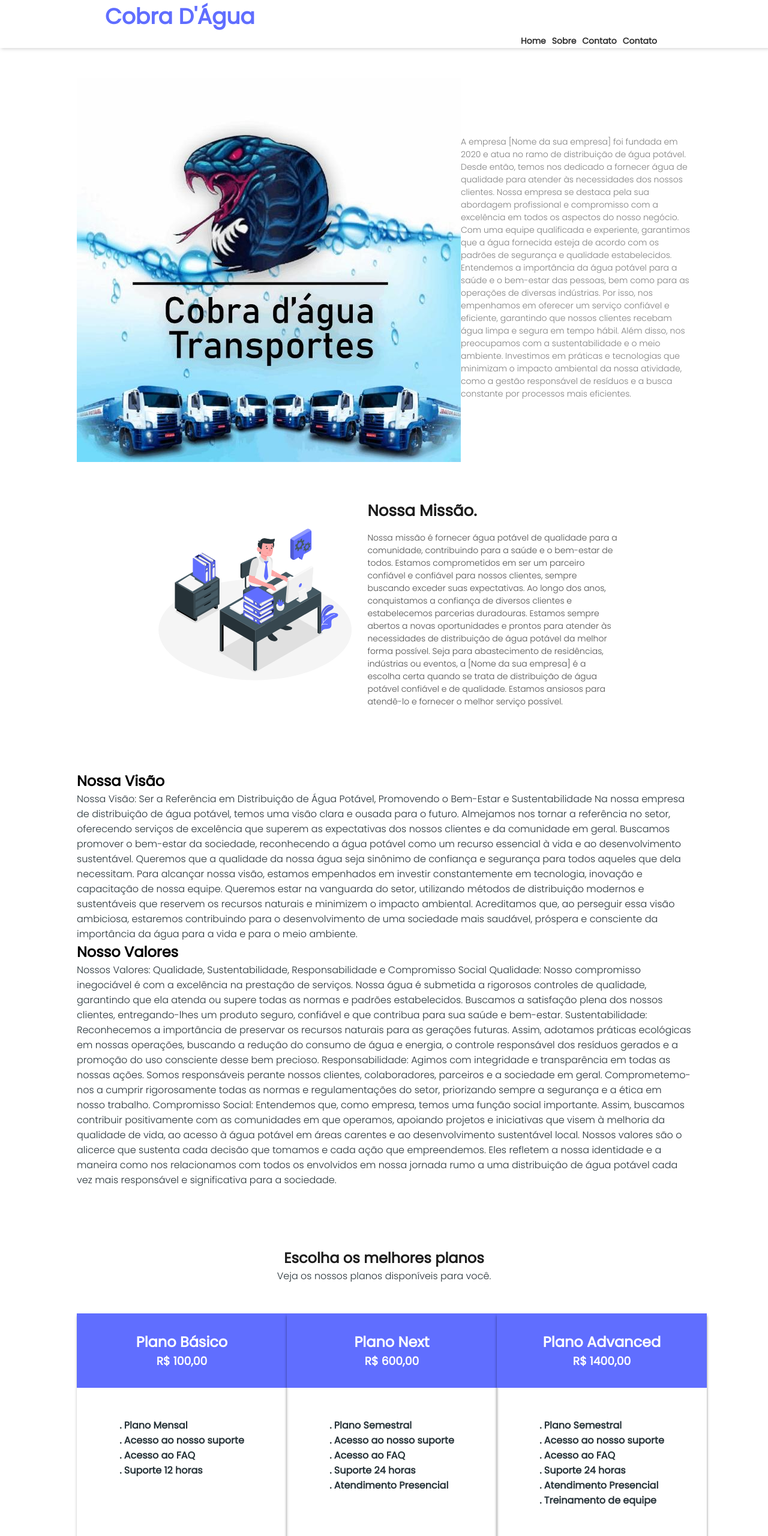
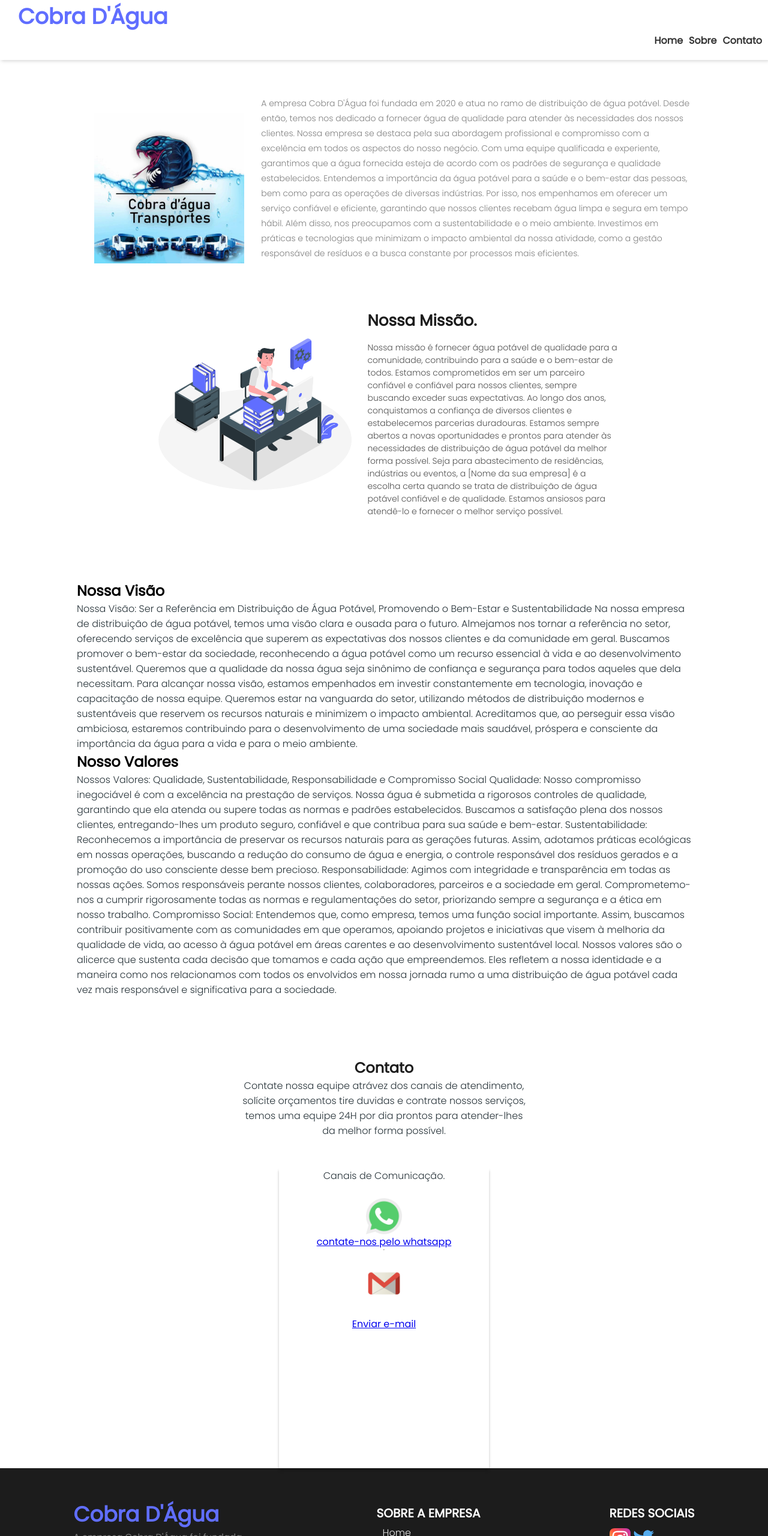
Before and after one commit to joaoMicheletti/CobraDagua, a plain HTML site: page index.html in a window 1280 px wide. Shown: the top 2560 px of the page at 60% size. Drawn offline with Linux system fonts and the light colour scheme.

Commit message:
ultimo commit
finalizada a pagina da empresa Cobra D'Àgua.

```diff
--- a/index.html
+++ b/index.html
@@ -24,18 +24,22 @@
             <li><a href="#home">Home</a></li>
             <li><a href="#servicos">Sobre</a></li>
             <li><a href="#planos">Contato</a></li>
-            <li><a href="#contato">Contato</a></li>
         </ul>
     </nav>
 
     <!--Principal-->
+    <br/>
+    <br/>
     <main class="container2 main" id="home">
-        <div class="box-img">
-            <img src="Img/logo.jpg">
+        <div id="box-img">
+            <br/>
+            <img id="Logo_home" src="Img/logo.jpg">
         </div>
-        <div class="box-text">
+        <br/>
+        <div id="box-text">
             <p>
-                A empresa [Nome da sua empresa] foi fundada em 2020 e atua no ramo de distribuição de água potável.
+                A empresa
+                Cobra D'Água foi fundada em 2020 e atua no ramo de distribuição de água potável.
                 Desde então, temos nos dedicado a fornecer água de qualidade para atender às necessidades dos nossos clientes.
                 Nossa empresa se destaca pela sua abordagem profissional e compromisso com a excelência em todos os aspectos do nosso negócio.
                 Com uma equipe qualificada e experiente, garantimos que a água fornecida esteja de acordo com os padrões de segurança e qualidade estabelecidos.
@@ -51,7 +55,7 @@
     <!--Sobre-->
     <section class="about container2">
         <div>
-            <img class="img-about" src="Img/Working-amico.svg" alt="" srcset="">
+            <img id="img_missao" class="img-about" src="Img/Working-amico.svg" alt="" srcset="">
         </div>
         <div class="about-text">
             <h1>Nossa Missão.</h1>
@@ -124,58 +128,28 @@
     <!--Serviços-->
     <section class="container services" id="planos">
         <div class="servicesText">
-            <h1>Escolha os melhores planos</h1>
-            <p>Veja os nossos planos disponíveis para você.</p>
+            <h1>Contato</h1>
+            <p>
+                Contate  nossa equipe atrávez dos canais de atendimento, solícite orçamentos tire duvidas e contrate nossos serviços,
+                temos uma equipe 24H por dia prontos para atender-lhes  da melhor forma possível.
+            </p>
         </div>
 
         <div class="card-container">
-            <div class="cardService">
-                <div class="cardTitle">
-                    <h2>Plano Básico</h2>
-                    <h3>R$ 100,00</h3>
-                </div>
-
-                <div class="cardText">
-                    <p>. Plano Mensal</p>
-                    <p>. Acesso ao nosso suporte</p>
-                    <p>. Acesso ao FAQ</p>
-                    <p>. Suporte 12 horas</p>
-                </div>
-            </div>
 
             <div class="cardService">
-                <div class="cardService">
-                    <div class="cardTitle">
-                        <h2>Plano Next</h2>
-                        <h3>R$ 600,00</h3>
-                    </div>
-
-                    <div class="cardText">
-                        <p>. Plano Semestral</p>
-                        <p>. Acesso ao nosso suporte</p>
-                        <p>. Acesso ao FAQ</p>
-                        <p>. Suporte 24 horas</p>
-                        <p>. Atendimento Presencial</p>
-                    </div>
-                </div>
-            </div>
-
-            <div class="cardService">
-                <div class="cardService">
-                    <div class="cardTitle">
-                        <h2>Plano Advanced</h2>
-                        <h3>R$ 1400,00</h3>
-                    </div>
-
-                    <div class="cardText">
-                        <p>. Plano Semestral</p>
-                        <p>. Acesso ao nosso suporte</p>
-                        <p>. Acesso ao FAQ</p>
-                        <p>. Suporte 24 horas</p>
-                        <p>. Atendimento Presencial</p>
-                        <p>. Treinamento de equipe</p>
-                    </div>
-                </div>
+                <p>Canais de Comunicação.</p>
+                <br/>
+                <img src="./Img/whatsapp.png" alt="img_whatsapp"/>
+                <a target="_blank"
+                rel='noreferrer'
+                href='https://api.whatsapp.com/send?phone=5511930054462'
+                className="LKWhatsapp">contate-nos pelo whatsapp</a>
+                <hr/>
+                <br/>
+                <img src="./Img/logo-gmail-256.png" alt="logo_gmail"/>
+                <br/>
+                <a target="_blank" href="mailto:cobraDagua.services@outlook.com">Enviar e-mail</a>
             </div>
     </section>
 
@@ -184,8 +158,11 @@
 
         <div class="container2 helper">
             <div class="column">
-                <h1>SOS Helpdesk </h1>
-                <span>Se a sua empresa tem problemas com computadores, impressoras e  infraestratura de rede, deixe seu problema com a gente.</span>
+                <h1>Cobra D'Água</h1>
+                <span>
+                    A empresa Cobra D'Água  foi fundada em 2020 e atua no ramo de distribuição de água potável.
+                    Desde então, temos nos dedicado a fornecer água de qualidade para atender às necessidades dos nossos clientes.
+                </span>
             </div>
             <div class="column">
                 <h2>SOBRE A EMPRESA</h2>
--- a/styles.css
+++ b/styles.css
@@ -6,162 +6,41 @@
     box-sizing: border-box;
     font-family: 'Poppins', sans-serif;
 }
-
-.container {
-    width: 80%;
-    display: flex;
-    flex-direction: column;
-    max-width: 1250px;
-    margin: 0 auto;
-}
-
-.container2 {
-    display: flex;
-    max-width: 1250px;
-    margin: 0 auto;
-}
-
-/* Font-styles */
-
-h1 {
-    color: #1C1C1C;
-    font-weight: 700;
-}
-
-p {
-    font: 14px;
-    color: #263238;
-    font-weight: 300;
-}
-
-/* Styles Services */
-
-.services {
-    margin-top: 100px;
-}
-
-.card {
-    height: 225px;
-    width: 350px;
-    padding: 20px;
-
-    box-shadow: 0px  4px 4px rgba(0, 0, 0, 0.25);
-}
-
-.card-container {
-    display: flex;
-    justify-content: space-around;
-    margin-top: 50px;
-}
-
-.card h2 {
-    font-size: 18px;
-}
-
-.servicesText {
-    text-align: center;
-    max-width: 475px;
-    margin: 0 auto;
-}
-
-.services img {
-    height: 60px;
-}
-
-/* Services */
-
-.cardService {
-    display: flex;
-    flex-direction: column;
-    align-items: center;
-
-    height: 500px;
-    width: 350px;
-
-    box-shadow: 0px  4px 4px rgba(0, 0, 0, 0.25);
-}
-
-.cardService h2, h3{
-    color: #fff;
-}
-
-.cardText {
-    max-width: 300px;
-    margin: auto;
-    height: 200px;
-    margin-top: 50px;
-    margin-bottom: 50px;
-}
-
-.cardText p {
-    font-size: 16px;
-    font-weight: 600;
-}
-
-.cardTitle {
-    padding: 30px;
-    width: 350px;
-    text-align: center;
-
-    background: #606EFF;
-}
-
-.btnCard {
-    padding: 10px;
-    width: 150px;
-    margin-bottom: 25px;
-
-    background-color: #606EFF;
-    color: #fff;
-
-    border-style: none;
-}
-
-/* Estilos Gerais */
-.container2 {
-    display: flex;
-    max-width: 1250px;
-    margin: 0 auto;
-}
-
 /* Estilos Barra de Navegação */
 nav {
     width: 100%;
     display: flexbox;
     justify-content: center;
     align-items: center;
-
     box-shadow: 2px 2px 5px #B5B5B582;
-
-    height: 80px;
-    padding-left: 175px;
-    padding-right: 175px;
+    height: 100px;
 }
-
 nav a {
     text-decoration: none;
 }
-
 h1 .logo {
-    margin-top: 0px;
+    margin-top: 5px;
     font-size: 36px;
     font-weight: bold;
+    margin-left: 30px;
     color: #606EFF;
 }
-
 ul {
-
     padding-left: 10px;
     float: right;
     display: flex;
     list-style: none;
 }
-
 ul li a{
+    cursor: pointer;
     font-weight: bold;
-    font-size: 14px;
+    font-size: 16px;
     color: #1C1C1C;
     padding-right: 10px;
+}
+ul li a:hover{
+    color: #4F4F4F;
+    font-size: 20px;
 }
 
 /* Sessão Principal */
@@ -173,12 +52,10 @@ ul li a{
     align-items: center;
     justify-content: space-between;
 }
-
 .box-text {
-
     max-width: 500px;
+    background-color: #ac9292;
 }
-
 .main p {
     font-size: 14px;
     color: #808080;
@@ -186,157 +63,211 @@ ul li a{
     margin-top: 10px;
     margin-bottom: 25px;
 }
-
 .main h2 {
     font-size: 30px;
     font-weight: 600;
 }
+.container2 {
+    display: flex;
+}
+#box-img{
+    width: 30%;
+    text-align: center;
+}
+#Logo_home {
+    width: 250px;
+}
+#box-text {
+    width: 70%;
+}
+#box-text p {
+    line-height: 25px;
+}
+@media(max-width: 600px){
+    .container2 {
+        display: flex;
+        flex-direction: column;
+    }
+    #box-img{
+        margin-left:  -150px;
+        text-align: center;
+    }
+    #img_missao {
+        width: 250px;
+    }
+}
+.container {
+    width: 80%;
+    display: flex;
+    flex-direction: column;
+    margin: 0 auto;
+}
+/* Font-styles */
+h1 {
+    color: #1C1C1C;
+    font-weight: 700;
+}
+p {
+    font: 14px;
+    color: #263238;
+    font-weight: 300;
+}
+/* Styles Services */
+.services {
+    margin-top: 100px;
+}
+.card {
+    height: 225px;
+    width: 350px;
+    padding: 20px;
 
-/* Botões */
-.main button {
-    border-style: none;
-
-    height: 40px;
-    width: 125px;
-
+    box-shadow: 0px  4px 4px rgba(0, 0, 0, 0.25);
+}
+.card-container {
+    display: flex;
+    justify-content: space-around;
+    margin-top: 50px;
+}
+.card h2 {
+    font-size: 18px;
+}
+.servicesText {
+    text-align: center;
+    max-width: 475px;
+    margin: 0 auto;
+}
+.services img {
+    height: 60px;
+}
+/* Services */
+.cardService {
+    display: flex;
+    flex-direction: column;
+    align-items: center;
+    height: 500px;
+    width: 350px;
+    box-shadow: 0px  4px 4px rgba(0, 0, 0, 0.25);
+}
+.cardService h2, h3{
+    color: #fff;
+}
+.cardText {
+    max-width: 300px;
+    margin: auto;
+    height: 200px;
+    margin-top: 50px;
+    margin-bottom: 50px;
+}
+.cardText p {
+    font-size: 16px;
+    font-weight: 600;
+}
+.cardTitle {
+    padding: 30px;
+    width: 350px;
+    text-align: center;
+    background: #606EFF;
+}
+.btnCard {
+    padding: 10px;
+    width: 150px;
+    margin-bottom: 25px;
     background-color: #606EFF;
     color: #fff;
-
-    font-weight: 500;
+    border-style: none;
 }
-
+/* Estilos Gerais */
+.container2 {
+    display: flex;
+    max-width: 1250px;
+    margin: 0 auto;
+}
 /* Sobre */
 .about {
     width: 80%;
     margin-top: 50px;
     margin-bottom: 50px;
-
     justify-content: center;
     align-items: center;
 }
-
 .img-about {
     height: 350px;
     width: auto;
     margin-right: 15px;
 }
-
 .about-text {
     max-width: 420px;
 }
-
 .about-text h1 {
     font-size: 26px;
     color: #1C1C1C;
 }
-
 .about p {
     font-size: 14px;
     color: #4F4F4F;
     margin-top: 15px;
 }
-
-/* Time */
-.time {
-    margin-top: 100px;
-    margin-bottom: 100px;
-}
-
-.carrousel {
-    display: flex;
-    justify-content: space-between;
-}
-
-.cardCarrousel {
-    margin-top: 50px;
-    margin-bottom: 100px;
-    text-align: center;
-
-    width: 150px;
-}
-
-.cardCarrousel img {
-    height: 100px;
-    width: 100px;
-}
-
-.cardCarrousel p {
-    font-size: 16;
+/* Botões */
+.main button {
+    border-style: none;
+    height: 40px;
+    width: 125px;
+    background-color: #606EFF;
+    color: #fff;
     font-weight: 500;
 }
-
-.cardCarrouselTitle {
-    font-size: 18px;
-    font-weight: 600;
-    color: #1C1C1C;
-}
-
 /* Footer */
-
 .footer {
+    width: 100%;
     background-color: #1C1C1C;
     padding-top: 50px;
     padding-bottom: 50px;
 }
-
 .column {
     display: flex;
     flex-direction: column;
     width: auto;
 }
-
 .column ul {
     display: flex;
     margin-top: 5px;
     flex-direction: column;
     color: #fff;
 }
-
 .column ul li {
     font-size: 16px;
     font-weight: 300;
 }
-
 .column h1 {
     font-size: 35px;
     color: #606EFF;
     font-weight: bold;
 }
-
 .column span {
-    font-size: 14px;
+    font-size: 15px;
     font-weight: 500;
     color: #808080;
     max-width: 290px;
 }
-
 footer h2 {
     color: #fff;
     font-size: 20px;
     font-weight: bold;
     padding-top: 10px;
 }
-
-footer h1 {
-    padding-top: 0px;
-}
-
 .helper {
     justify-content: space-around;
     align-items: flex-start;
 }
-
 .columnImg {
     display: flex;
     flex-direction: column;
 }
-
 .column img {
     height: 35px;
     width: 35px;
     margin-top: 10px;
 }
-
 .cardContato {
     margin-top: -150px;
     margin-bottom: 50px;
@@ -347,11 +278,9 @@ footer h1 {
     align-items: center;
     justify-content: center;
 }
-
 .cardContato h1 {
     color: #fff;
 }
-
 .cardContato button {
     display: flex;
     align-items: center;
@@ -361,23 +290,24 @@ footer h1 {
     background-color: #4AD395;
     border-style: none;
 }
-
 .cardContato button img {
     height: 30px;
     width: 30px;
     margin: 0 auto;
 }
-
 .cardContato button:hover {
     opacity: 90%;
     cursor: pointer;
 }
-
 ul li {
     opacity: 90%;
 }
-
 button a {
     color: #fff;
     text-decoration: none;
 }
+@media(max-width: 600px) {
+    .helper {margin-left: 50px;
+    }
+
+}
```
Also changed, not shown: Img/logo-gmail-256.png (added).
